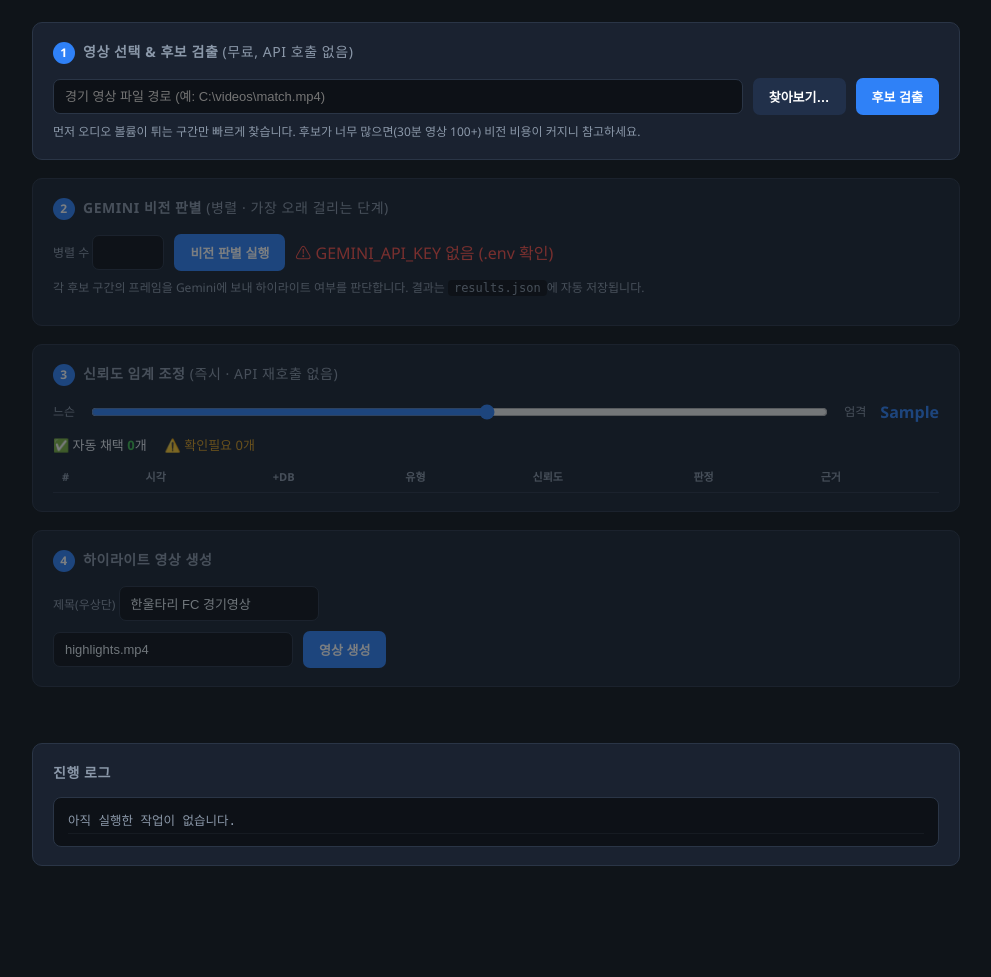
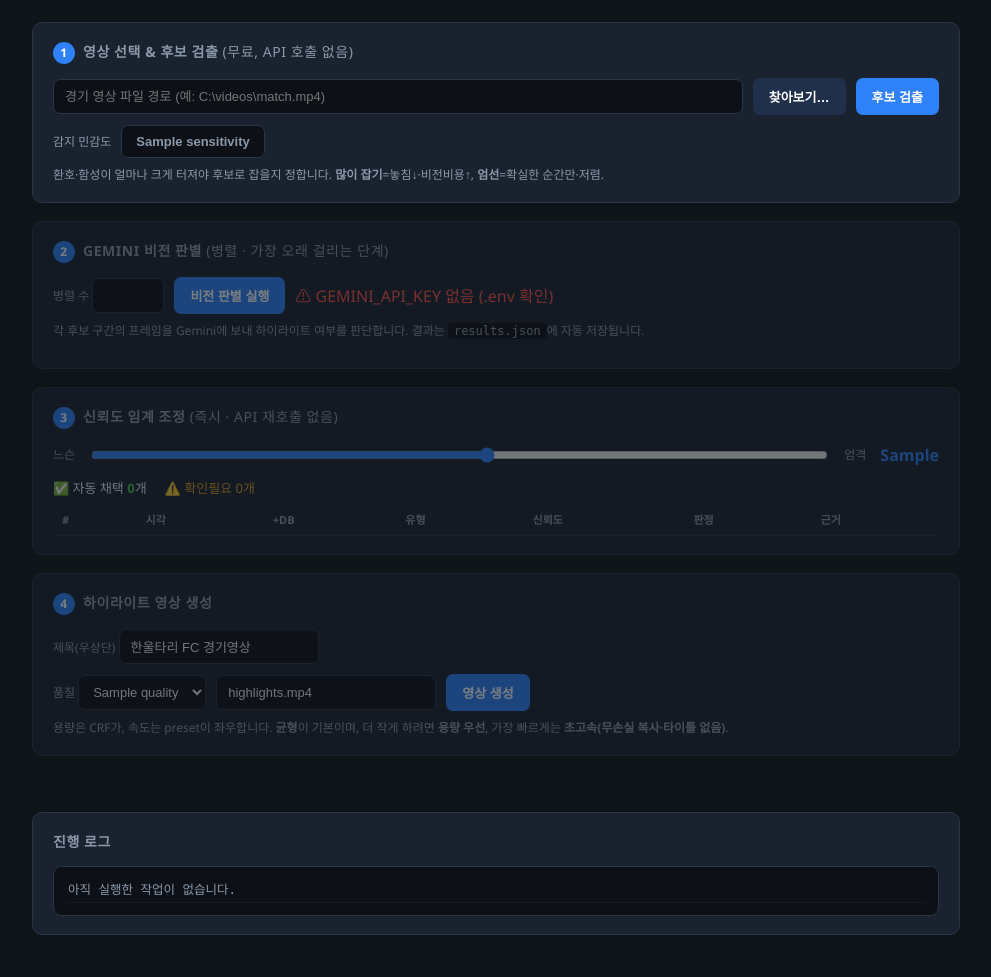
Before and after one commit to sampark0626/HLEditor, a Flask app: template templates/index.html in a window 1280 px wide. Shown: the part 64-1041 px from the top of the page, without its empty margins (144-1135 px from the left). Before the commit the page ends 930 px from the top, so only its background shows below. Run offline with Flask 3, Linux system fonts and the light colour scheme; the template is opened without the code that fills it: most values are stand-ins (such as "Sample title", 1, 10 or a date in 2020); lists and menus that the app fills with data are empty.

Commit message:
업데이트 9-12: 검출 민감도/프로그레스 바/품질 프리셋/인코딩 튜닝
- 9 검출 민감도: SENSITIVITY_PRESETS(more/normal/strict) + UI 3단 버튼,
  detect_spikes(percentile,min_db) 오버라이드, /api/detect sensitivity
- 10 프로그레스 바: on_progress 콜백 + PROGRESS 공유상태 + /api/progress 폴링,
  비전판별·영상생성 진행률 UI 표시
- 11 stream-copy: QUALITY_PRESETS copy 모드(-c copy, 타이틀/스케일 미적용)
- 12 인코딩 튜닝: 기본 fast+CRF25, QUALITY_PRESETS(size/balanced/quality/copy)
  UI/CLI(--quality) 선택
- README/PROJECT 갱신

CLI/서버 검증: 민감도 normal=3/strict=2, copy(타이틀X)/balanced(타이틀O)
프레임 육안 확인, /api/progress 정상.

Co-Authored-By: Claude Opus 4.8 <noreply@anthropic.com>

```diff
--- a/app.py
+++ b/app.py
@@ -51,6 +51,20 @@ SESSION = {
     "usage": None,       # 마지막 비전 판별 토큰/비용 요약
 }
 CANCEL = threading.Event()  # 비전 판별 중단 신호
+
+# 진행 상태(프로그레스 바용). UI가 /api/progress 로 폴링한다.
+PROGRESS = {"stage": None, "done": 0, "total": 0}
+_PLOCK = threading.Lock()
+
+
+def set_progress(stage, done, total):
+    with _PLOCK:
+        PROGRESS.update({"stage": stage, "done": done, "total": total})
+
+
+def clear_progress():
+    with _PLOCK:
+        PROGRESS.update({"stage": None, "done": 0, "total": 0})
 _LOCK = threading.Lock()  # classify/build 같은 장시간 작업 직렬화
 
 
@@ -115,7 +129,9 @@ def index():
     return render_template("index.html",
                            conf_auto=sh.CONF_AUTO,
                            workers=sh.VISION_WORKERS,
-                           has_key=bool(load_api_key()))
+                           has_key=bool(load_api_key()),
+                           sensitivities=sh.SENSITIVITY_PRESETS,
+                           qualities=sh.QUALITY_PRESETS)
 
 
 @app.route("/api/browse", methods=["POST"])
@@ -139,8 +155,11 @@ def api_browse():
 
 @app.route("/api/detect", methods=["POST"])
 def api_detect():
-    video = (request.json or {}).get("video", "").strip().strip('"')
-    log.info("DETECT 요청: video=%r", video)
+    body = request.json or {}
+    video = body.get("video", "").strip().strip('"')
+    sens = body.get("sensitivity", "normal")
+    sp = sh.SENSITIVITY_PRESETS.get(sens, sh.SENSITIVITY_PRESETS["normal"])
+    log.info("DETECT 요청: video=%r, 민감도=%s", video, sens)
     if not video or not os.path.exists(video):
         log.warning("DETECT 실패: 파일 없음 %r", video)
         return jsonify({"error": f"파일을 찾을 수 없습니다: {video}"}), 400
@@ -149,11 +168,13 @@ def api_detect():
             video = os.path.abspath(video)
             wd = fresh_workdir()
             dur = sh.probe_duration(video)
-            cands = sh.detect_spikes(video, wd)
+            cands = sh.detect_spikes(video, wd, percentile=sp["percentile"],
+                                     min_db=sp["min_db"])
             SESSION.update({"video": video, "duration": dur,
                             "candidates": cands, "vision_used": False,
                             "output": None})
-            log.info("DETECT 완료: %.1fs, 후보 %d개", dur, len(cands))
+            log.info("DETECT 완료: %.1fs, 후보 %d개 (민감도 %s)",
+                     dur, len(cands), sens)
             return jsonify({
                 "video": video,
                 "duration": round(dur, 1),
@@ -178,6 +199,7 @@ def api_classify():
     if not key:
         return jsonify({"error": "GEMINI_API_KEY 가 없습니다 (.env 또는 환경변수)."}), 400
     CANCEL.clear()
+    set_progress("classify", 0, len(SESSION["candidates"]))
     with _LOCK:
         try:
             log.info("CLASSIFY 시작: 후보 %d개, workers=%d",
@@ -187,7 +209,8 @@ def api_classify():
             wd = Path(SESSION["workdir"])
             usage = sh.classify_all_parallel(
                 SESSION["candidates"], SESSION["video"], wd, client, conf,
-                workers, should_cancel=CANCEL.is_set)
+                workers, should_cancel=CANCEL.is_set,
+                on_progress=lambda d, t: set_progress("classify", d, t))
             SESSION["vision_used"] = True
             cost = (usage["in"] / 1e6 * sh.PRICE_IN_PER_M +
                     usage["out"] / 1e6 * sh.PRICE_OUT_PER_M)
@@ -212,6 +235,8 @@ def api_classify():
             log.exception("CLASSIFY 예외")
             traceback.print_exc()
             return jsonify({"error": str(e)}), 500
+        finally:
+            clear_progress()
 
 
 @app.route("/api/cancel", methods=["POST"])
@@ -220,6 +245,13 @@ def api_cancel():
     CANCEL.set()
     log.info("CANCEL 요청 수신")
     return jsonify({"ok": True})
+
+
+@app.route("/api/progress")
+def api_progress():
+    """현재 진행 상태 스냅샷 (프로그레스 바 폴링용)."""
+    with _PLOCK:
+        return jsonify(dict(PROGRESS))
 
 
 @app.route("/api/select", methods=["POST"])
@@ -243,21 +275,27 @@ def api_build():
     conf = float(body.get("conf", sh.CONF_AUTO))
     output = body.get("output", "highlights.mp4").strip() or "highlights.mp4"
     title = (body.get("title") or "").strip()
+    quality = body.get("quality", "balanced")
+    qk = sh.QUALITY_PRESETS.get(quality, sh.QUALITY_PRESETS["balanced"])
     if not SESSION["candidates"]:
         return jsonify({"error": "후보가 없습니다."}), 400
     selected, _ = sh.select_segments(
         SESSION["candidates"], conf, SESSION["vision_used"])
     if not selected:
         return jsonify({"error": "채택된 구간이 없습니다. 임계를 낮춰보세요."}), 400
+    set_progress("build", 0, len(selected))
     with _LOCK:
         try:
             out_path = output if os.path.isabs(output) else \
                 os.path.join(os.path.dirname(__file__), output)
             selected = sorted(selected, key=lambda x: x["peak"])
-            log.info("BUILD 시작: %d개 구간 -> %s (타이틀=%r)",
-                     len(selected), out_path, title)
+            log.info("BUILD 시작: %d개 구간 -> %s (타이틀=%r, 품질=%s)",
+                     len(selected), out_path, title, quality)
             sh.build_output(SESSION["video"], selected, out_path,
-                            Path(SESSION["workdir"]), title=title)
+                            Path(SESSION["workdir"]), title=title,
+                            preset=qk.get("preset"), crf=qk.get("crf"),
+                            copy_mode=qk.get("copy", False),
+                            on_progress=lambda d, t: set_progress("build", d, t))
             SESSION["output"] = out_path
             log.info("BUILD 완료: %s", out_path)
             return jsonify({"output": out_path, "n": len(selected)})
@@ -265,6 +303,8 @@ def api_build():
             log.exception("BUILD 예외")
             traceback.print_exc()
             return jsonify({"error": str(e)}), 500
+        finally:
+            clear_progress()
 
 
 @app.route("/api/preview")
--- a/templates/index.html
+++ b/templates/index.html
@@ -61,6 +61,18 @@
   .disabled-card { opacity:.45; pointer-events:none; }
   video { width:100%; border-radius:8px; margin-top:12px; background:#000; }
   code { background:#0d1117; padding:1px 6px; border-radius:4px; font-size:12px; }
+  select { background:#0d1117; border:1px solid var(--line); color:var(--txt);
+           border-radius:7px; padding:8px 10px; font-size:13px; }
+  .seg { display:inline-flex; border:1px solid var(--line); border-radius:7px; overflow:hidden; }
+  .seg button { background:#0d1117; color:var(--muted); border:none; border-right:1px solid var(--line);
+                padding:8px 14px; font-weight:600; border-radius:0; }
+  .seg button:last-child { border-right:none; }
+  .seg button.on { background:var(--blue); color:#fff; }
+  .progress { display:none; margin-top:12px; }
+  .progress.show { display:block; }
+  .bar { height:8px; background:#0d1117; border:1px solid var(--line); border-radius:6px; overflow:hidden; }
+  .bar > i { display:block; height:100%; width:0%; background:var(--blue); transition:width .3s; }
+  .progress .ptxt { font-size:12px; color:var(--muted); margin-top:5px; }
   .check { color:var(--accent); font-weight:700; margin-left:8px; opacity:0;
            transition:opacity .2s; }
   .check.show { opacity:1; }
@@ -91,7 +103,15 @@
       <button class="ghost" id="btn-browse">찾아보기…</button>
       <button id="btn-detect">후보 검출</button>
     </div>
-    <div class="hint">먼저 오디오 볼륨이 튀는 구간만 빠르게 찾습니다. 후보가 너무 많으면(30분 영상 100+) 비전 비용이 커지니 참고하세요.</div>
+    <div class="row" style="margin-top:10px">
+      <span class="hint" style="margin:0">감지 민감도</span>
+      <span class="seg" id="sens">
+        {% for k, v in sensitivities.items() %}
+        <button data-sens="{{ k }}" class="{{ 'on' if k=='normal' else '' }}">{{ v.label }}</button>
+        {% endfor %}
+      </span>
+    </div>
+    <div class="hint">환호·함성이 얼마나 크게 터져야 후보로 잡을지 정합니다. <b>많이 잡기</b>=놓침↓·비전비용↑, <b>엄선</b>=확실한 순간만·저렴.</div>
     <div id="detect-info"></div>
   </div>
 
@@ -106,6 +126,7 @@
       {% if not has_key %}<span class="err">⚠ GEMINI_API_KEY 없음 (.env 확인)</span>{% endif %}
     </div>
     <div class="hint">각 후보 구간의 프레임을 Gemini에 보내 하이라이트 여부를 판단합니다. 결과는 <code>results.json</code>에 자동 저장됩니다.</div>
+    <div class="progress" id="prog-classify"><div class="bar"><i></i></div><div class="ptxt"></div></div>
     <div id="usage-info" class="hint" style="margin-top:10px"></div>
   </div>
 
@@ -136,9 +157,17 @@
         <input type="text" id="title" value="한울타리 FC 경기영상" placeholder="비우면 타이틀 없음" style="flex:1;min-width:200px"></label>
     </div>
     <div class="row" style="margin-top:10px">
-      <input type="text" id="output" value="highlights.mp4" style="flex:0 0 240px">
+      <label class="hint" style="margin:0">품질
+        <select id="quality">
+          {% for k, v in qualities.items() %}
+          <option value="{{ k }}" {{ 'selected' if k=='balanced' else '' }}>{{ v.label }}</option>
+          {% endfor %}
+        </select></label>
+      <input type="text" id="output" value="highlights.mp4" style="flex:0 0 220px">
       <button id="btn-build">영상 생성</button>
     </div>
+    <div class="hint">용량은 CRF가, 속도는 preset이 좌우합니다. <b>균형</b>이 기본이며, 더 작게 하려면 <b>용량 우선</b>, 가장 빠르게는 <b>초고속(무손실 복사·타이틀 없음)</b>.</div>
+    <div class="progress" id="prog-build"><div class="bar"><i></i></div><div class="ptxt"></div></div>
     <div id="build-info"></div>
     <video id="preview" controls style="display:none"></video>
   </div>
@@ -154,6 +183,34 @@
 <script>
 const $ = s => document.querySelector(s);
 let visionDone = false;
+let sensitivity = "normal";
+
+// 감지 민감도 세그먼트 버튼
+document.querySelectorAll("#sens button").forEach(b => {
+  b.onclick = () => {
+    document.querySelectorAll("#sens button").forEach(x => x.classList.remove("on"));
+    b.classList.add("on");
+    sensitivity = b.dataset.sens;
+  };
+});
+
+// 진행 상태 폴링: stage('classify'|'build')가 일치하는 동안 바를 갱신
+function startProgress(stage, elId, labelFn) {
+  const box = $(elId); box.classList.add("show");
+  box.querySelector("i").style.width = "0%";
+  box.querySelector(".ptxt").textContent = "";
+  const timer = setInterval(async () => {
+    try {
+      const p = await (await fetch("/api/progress")).json();
+      if (p.stage === stage && p.total > 0) {
+        const pct = Math.round(p.done / p.total * 100);
+        box.querySelector("i").style.width = pct + "%";
+        box.querySelector(".ptxt").textContent = labelFn(p.done, p.total, pct);
+      }
+    } catch(e) {}
+  }, 700);
+  return () => { clearInterval(timer); box.classList.remove("show"); };
+}
 
 function setStatus(msg, cls="") { $("#status").innerHTML = msg ? `<span class="${cls}">${msg}</span>` : ""; }
 function busy(msg) { setStatus(`<span class="spin"></span>${msg}`); }
@@ -208,9 +265,9 @@ $("#btn-detect").onclick = async () => {
   const video = $("#video").value.trim();
   if (!video) return setStatus("영상 경로를 입력하세요.", "err");
   busy("오디오 분석 중…");
-  logLine("① 후보 검출 시작: " + video, "start");
+  logLine(`① 후보 검출 시작 (민감도: ${sensitivity}): ${video}`, "start");
   try {
-    const d = await api("/api/detect", {video});
+    const d = await api("/api/detect", {video, sensitivity});
     $("#detect-info").innerHTML =
       `<div class="hint ok">길이 ${d.duration}s · 후보 <b>${d.count}개</b> 검출됨</div>`;
     visionDone = false;
@@ -231,6 +288,8 @@ $("#btn-classify").onclick = async () => {
   logLine(`② 비전 판별 시작 (병렬 ${workers}개)…`, "start");
   $("#btn-classify").disabled = true;
   $("#btn-cancel").style.display = "inline-block";
+  const stopProg = startProgress("classify", "#prog-classify",
+    (d,t,p) => `비전 판별 ${d}/${t} (${p}%)`);
   try {
     const d = await api("/api/classify", {conf, workers});
     visionDone = true;
@@ -254,7 +313,7 @@ $("#btn-classify").onclick = async () => {
     if (d.n_failed > 0)
       logLine(`⚠ ${d.n_failed}개 후보는 오류로 판별 실패(제외 처리). 다시 시도하면 보강됩니다.`, "fail");
   } catch(e){ setStatus(e.message, "err"); logLine("② 비전 판별 실패: " + e.message, "fail"); }
-  finally { $("#btn-classify").disabled = false; $("#btn-cancel").style.display = "none"; }
+  finally { stopProg(); $("#btn-classify").disabled = false; $("#btn-cancel").style.display = "none"; }
 };
 
 $("#btn-cancel").onclick = async () => {
@@ -280,10 +339,14 @@ $("#btn-build").onclick = async () => {
   const conf = parseFloat($("#conf").value);
   const output = $("#output").value.trim() || "highlights.mp4";
   const title = $("#title").value.trim();
+  const quality = $("#quality").value;
   busy("클립 분할·병합 중… 채택 구간이 많으면 시간이 걸립니다.");
-  logLine(`④ 영상 생성 시작 → ${output}${title?` (제목: ${title})`:""}`, "start");
+  logLine(`④ 영상 생성 시작 → ${output} (품질: ${quality}${title?`, 제목: ${title}`:""})`, "start");
+  $("#btn-build").disabled = true;
+  const stopProg = startProgress("build", "#prog-build",
+    (d,t,p) => `클립 인코딩 ${d}/${t} (${p}%)`);
   try {
-    const d = await api("/api/build", {conf, output, title});
+    const d = await api("/api/build", {conf, output, title, quality});
     $("#build-info").innerHTML = `<div class="hint ok">완료: <code>${d.output}</code> (${d.n}개 구간)</div>`;
     const v = $("#preview"); v.src = "/api/preview?t=" + Date.now();
     v.style.display = "block";
@@ -291,6 +354,7 @@ $("#btn-build").onclick = async () => {
     setStatus("영상 생성 완료 ✓", "ok");
     logLine(`④ 영상 생성 완료 — ${d.n}개 구간, ${d.output}`, "done");
   } catch(e){ setStatus(e.message, "err"); logLine("④ 영상 생성 실패: " + e.message, "fail"); }
+  finally { stopProg(); $("#btn-build").disabled = false; }
 };
 </script>
 </body>
```
Also changed, not shown: PROJECT.md (+15 -18 lines), soccer_highlights.py (+87 -35 lines), README.md.
